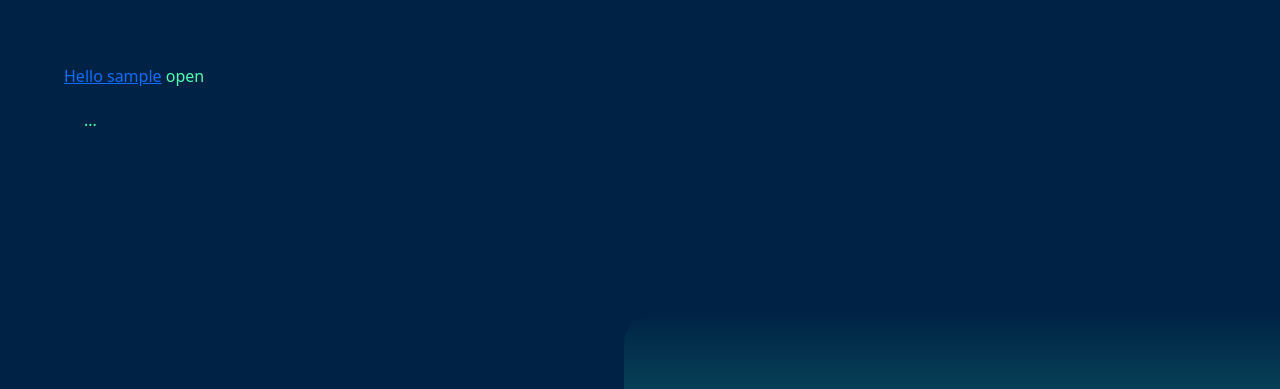
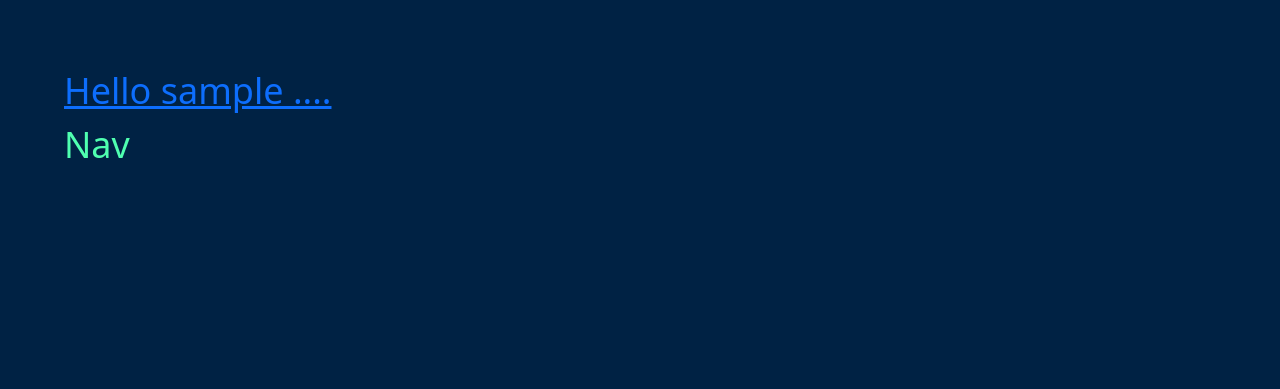
Before and after one commit to haimy254/social-app, a Django app: template social/users/templates/imageform.html in a window 1280 px wide; the page is wider, and only the part inside the window is pictured. Shown: the top 389 px of that part. Run offline with Django 4.2, Linux system fonts and the light colour scheme; the template is opened without the code that fills it: values that come from a table or form of the project are taken from there, others are empty; the visitor is signed in with stand-in values (Sample User, id 1); parts of the project's set-up code (start-up, migrations or seed data) failed here and were passed over; some libraries are stand-ins or nearby versions.

Commit message:
updated profile

```diff
--- a/social/users/static/css/sidenav.css
+++ b/social/users/static/css/sidenav.css
@@ -47,3 +47,7 @@
     .sidenav {padding-top: 15px;}
     .sidenav a {font-size: 18px;}
   }
+
+  .auth-nav{
+    font-size: 36px;
+  }
--- a/social/users/templates/profile.html
+++ b/social/users/templates/profile.html
@@ -10,7 +10,7 @@
       <p>Avator:<img
         src="{{user.profile.avatar }}"
         class="img-responsive"
-        style="width: 100%; float: left; margin-right: 10px"
+        style="width: 100%; float: left; margin-right: 50px"
       /></p>
      <p>Bio: {{ user.profile.bio }}</p>
     </div>
--- a/social/users/templates/sidenav.html
+++ b/social/users/templates/sidenav.html
@@ -12,16 +12,15 @@
       {% endif %}
 </div>
 
-<div class="">
+<div class="auth-nav">
     {% if user.is_authenticated %}
-      <a href="#">Hello {{user.username}}</a>
+      <a href="#">Hello {{user.username}} ....</a>
        {% endif %}
 
 
   <!-- Use any element to open the sidenav -->
-  <span onclick="openNav()">open</span>
+ <p> <span onclick="openNav()">Nav</span></p>
 </div>
   <!-- Add all page content inside this div if you want the side nav to push page content to the right (not used if you only want the sidenav to sit on top of the page -->
   <div id="main">
-    ...
 </div>
```
